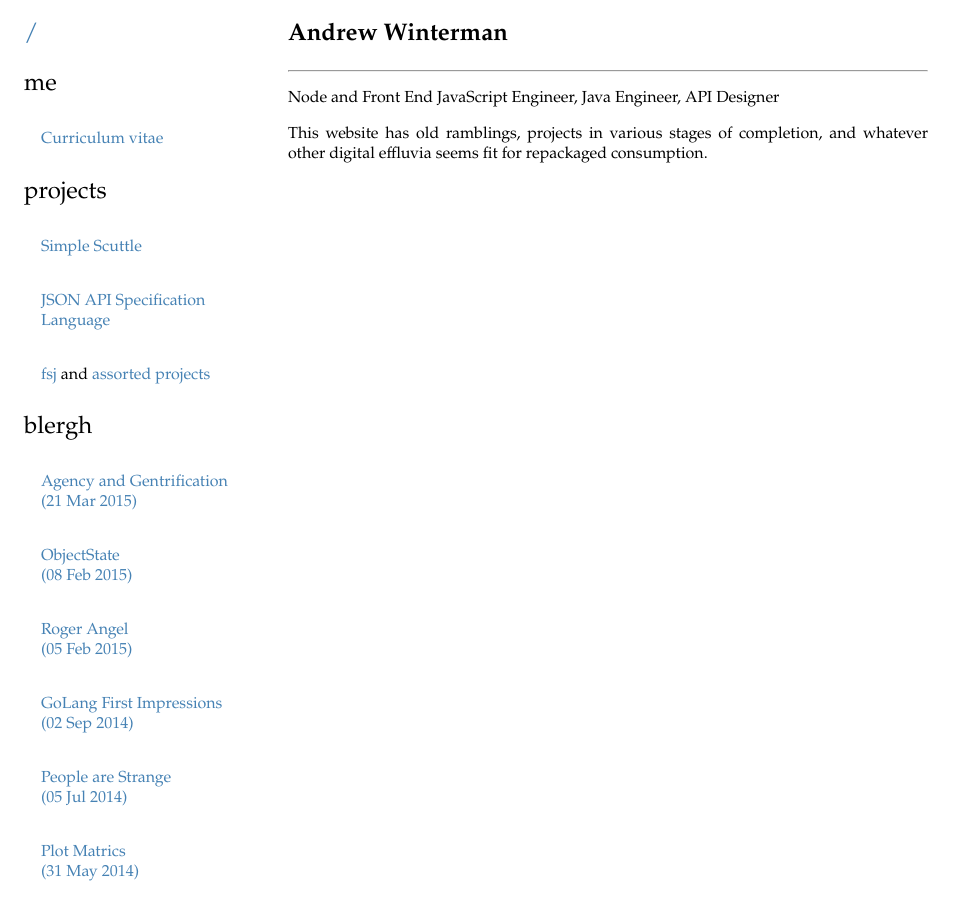
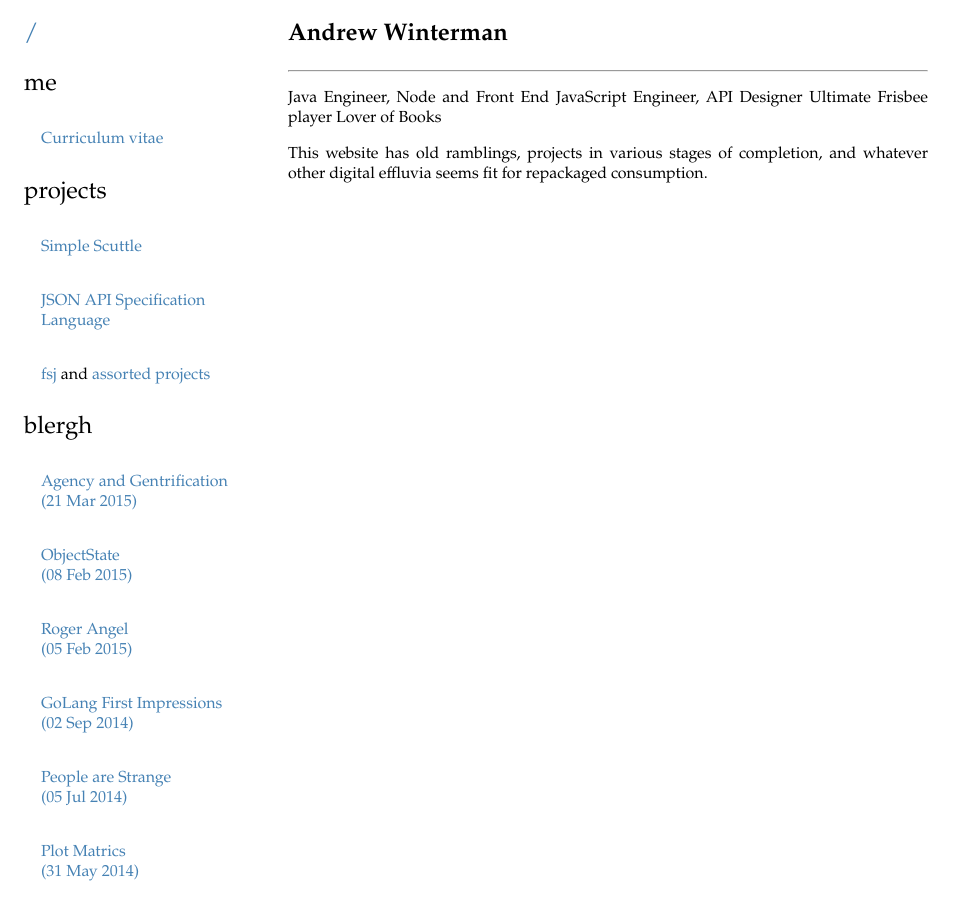
Before and after one commit to AWinterman/awinterman.github.com, a Jekyll site: the page built from index.md, in a window 1280 px wide and 900 px high. Shown: the whole window, without its empty margins (0-967 px from the left). Built offline with Jekyll 4.4.1, drawn with Linux system fonts in a browser that asks for light colours.

Commit message:
Update index.md

```diff
--- a/index.md
+++ b/index.md
@@ -6,7 +6,9 @@ layout: default
 # Andrew Winterman
 -------
 
-Node and Front End JavaScript Engineer, Java Engineer, API Designer
+Java Engineer, Node and Front End JavaScript Engineer, API Designer
+Ultimate Frisbee player
+Lover of Books
 
 This website has old ramblings, projects in various stages of completion, and
 whatever other digital effluvia seems fit for repackaged consumption.
```
